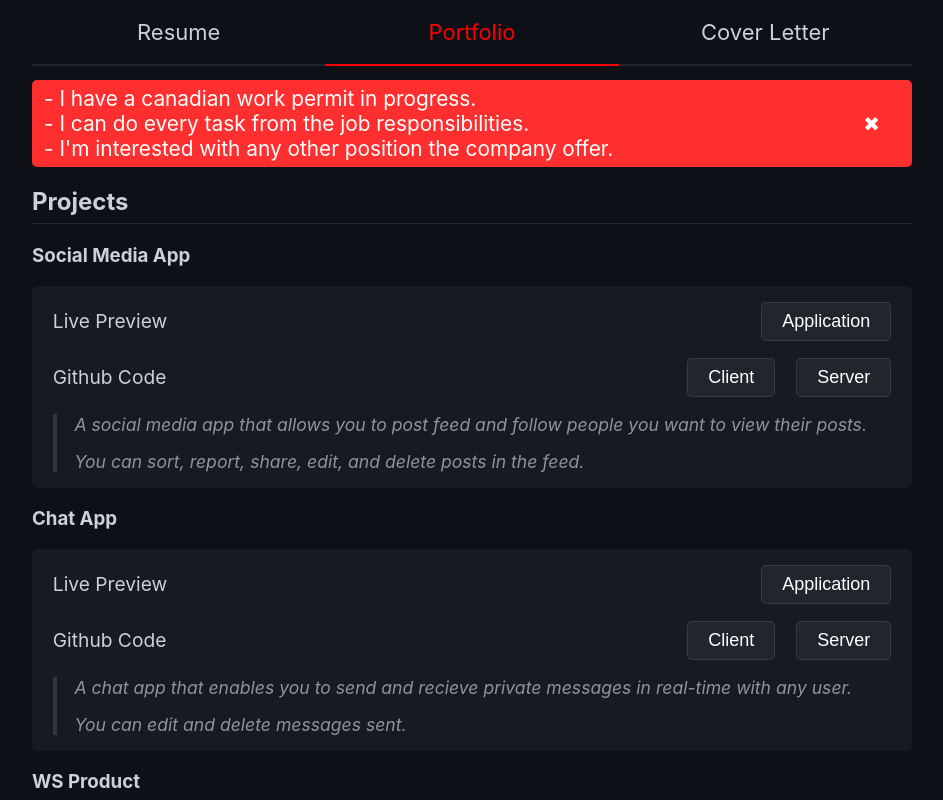
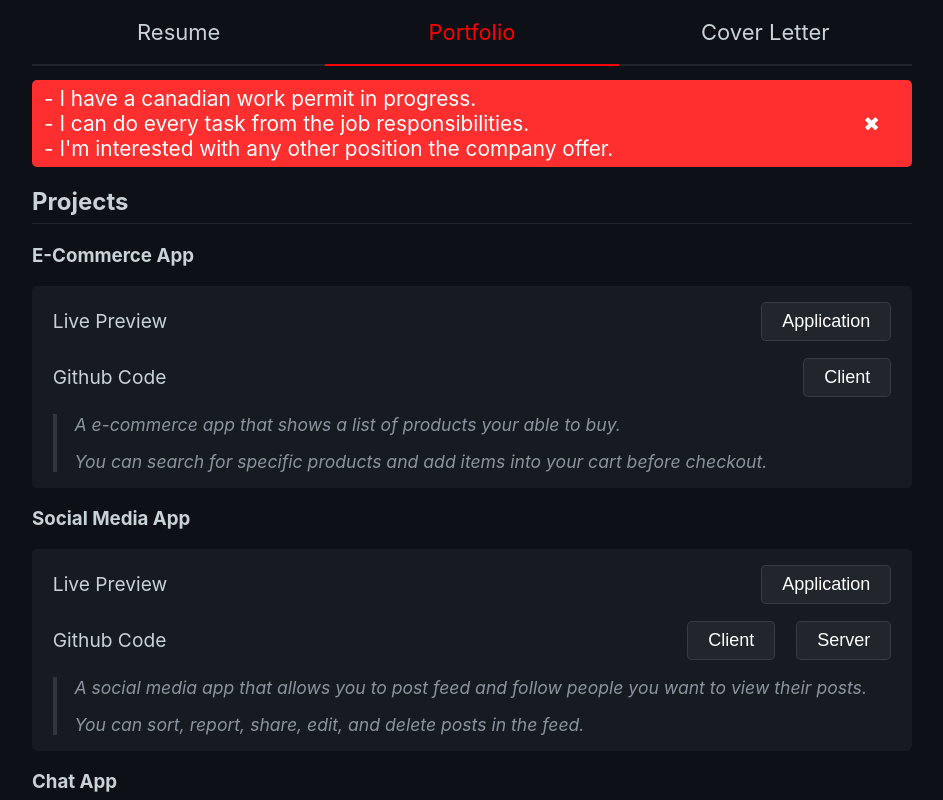
Before and after one commit to ahmadmarhaba/ahmadmarhaba.github.io, a React (Create React App) app: page / in a window 1280 px wide. Both pictures are taken after a click on the label "Portfolio". Shown: the top 800 px of the page, without its empty margins (168-1111 px from the left). Built offline with nearby package versions, Linux system fonts and the light colour scheme.

Commit message:
updated content

```diff
--- a/src/Component/Projects.js
+++ b/src/Component/Projects.js
@@ -5,6 +5,30 @@ function Projects() {
   return (
     <>
           <li><h2>Projects</h2></li>
+          <li>
+            <h3>
+              {`E-Commerce App`}
+            </h3>
+            <ul className='detailList'>
+              <li className='split'>
+                {`Live Preview`}
+                <div>
+                  <input type="button" value="Application" onClick={() =>previewFile("https://e-commerce-app-nextjs-pi.vercel.app/")}/>
+                </div>
+              </li>
+              <li className='split'>
+                {`Github Code`}
+                <div>
+                  <input type="button" value="Client" onClick={() =>previewFile("https://github.com/ahmadmarhaba/e-commerce-app-nextjs")}/>
+                </div>
+              </li>
+              <ul className='listPoints summary'>
+                <li><span>{`A e-commerce app that shows a list of products your able to buy.`}</span></li>
+
+                <li><span>{`You can search for specific products and add items into your cart before checkout.`}</span></li>
+              </ul>
+            </ul>
+          </li>
           <li>
             <h3>
               {`Social Media App`}
--- a/src/Component/Skills.js
+++ b/src/Component/Skills.js
@@ -9,13 +9,13 @@ function Skills() {
                 <span>{`React js`}</span>
                 <span>{`Next js`}</span>
                 <span>{`Electron js`}</span>
-                <span>{`MVC .net`}</span>
+                <span>{`MVC .Net`}</span>
                 <span>{`Unity`}</span>
                 <span>{`React Native`}</span>
                 <span>{`Xamarin`}</span>
                 <span>{`Redux`}</span>
                 <span>{`JQuery`}</span>
-                <span>{`Client-side visualization`}</span>
+                <span>{`Client visualization`}</span>
             </li>
             <li><h3>Back-end</h3></li>
             <li className='split points'>
@@ -35,8 +35,6 @@ function Skills() {
                 <span>{`SignalR`}</span>
                 <span>{`Nginx`}</span>
                 <span>{`Apache`}</span>
-                <span>{`JSON`}</span>
-                <span>{`XML`}</span>
             </li>
             <li><h3>DevOps</h3></li>
             <li className='split points'>
@@ -59,15 +57,18 @@ function Skills() {
             </li>
             <li><h3>Other</h3></li>
             <li className='split points'>
+                <span>{`Stripe`}</span>
+                <span>{`JWT`}</span>
+                <span>{`Git`}</span>
                 <span>{`Github`}</span>
-                <span>{`Git`}</span>
                 <span>{`Agile`}</span>
                 <span>{`Scrum`}</span>
-                <span>{`JWT usage`}</span>
                 <span>{`Web3`}</span>
                 <span>{`Object oriented programming`}</span>
                 <span>{`Server management`}</span>
                 <span>{`Hosting management`}</span>
+                <span>{`JSON`}</span>
+                <span>{`XML`}</span>
             </li>
     </>
   );
--- a/src/Component/WorkExperience.js
+++ b/src/Component/WorkExperience.js
@@ -40,7 +40,7 @@ function WorkExperience() {
                         <span>{`Created a 3d game that connect students with each other to contest each other online.`}</span>
                     </li>
                     <li>
-                        <span>{`Worked with a designer and a data analyst, while having a senior developer supervising project progress.`}</span>
+                      <span>{`Worked with many professional people as the company have over 50 employee`}</span>
                     </li>
                 </ul>
             </ul>
@@ -81,7 +81,7 @@ function WorkExperience() {
                       <span>{`Recreated a site called yumush that allows users to critic products using rating and post discussion threads.`}</span>
                   </li>
                   <li>
-                      <span>{`Worked with a designer, while having multiple senior developers supervising project progress.`}</span>
+                      <span>{`Worked with many professional people as the company have over 50 employee`}</span>
                   </li>
               </ul>
             </ul>
```
